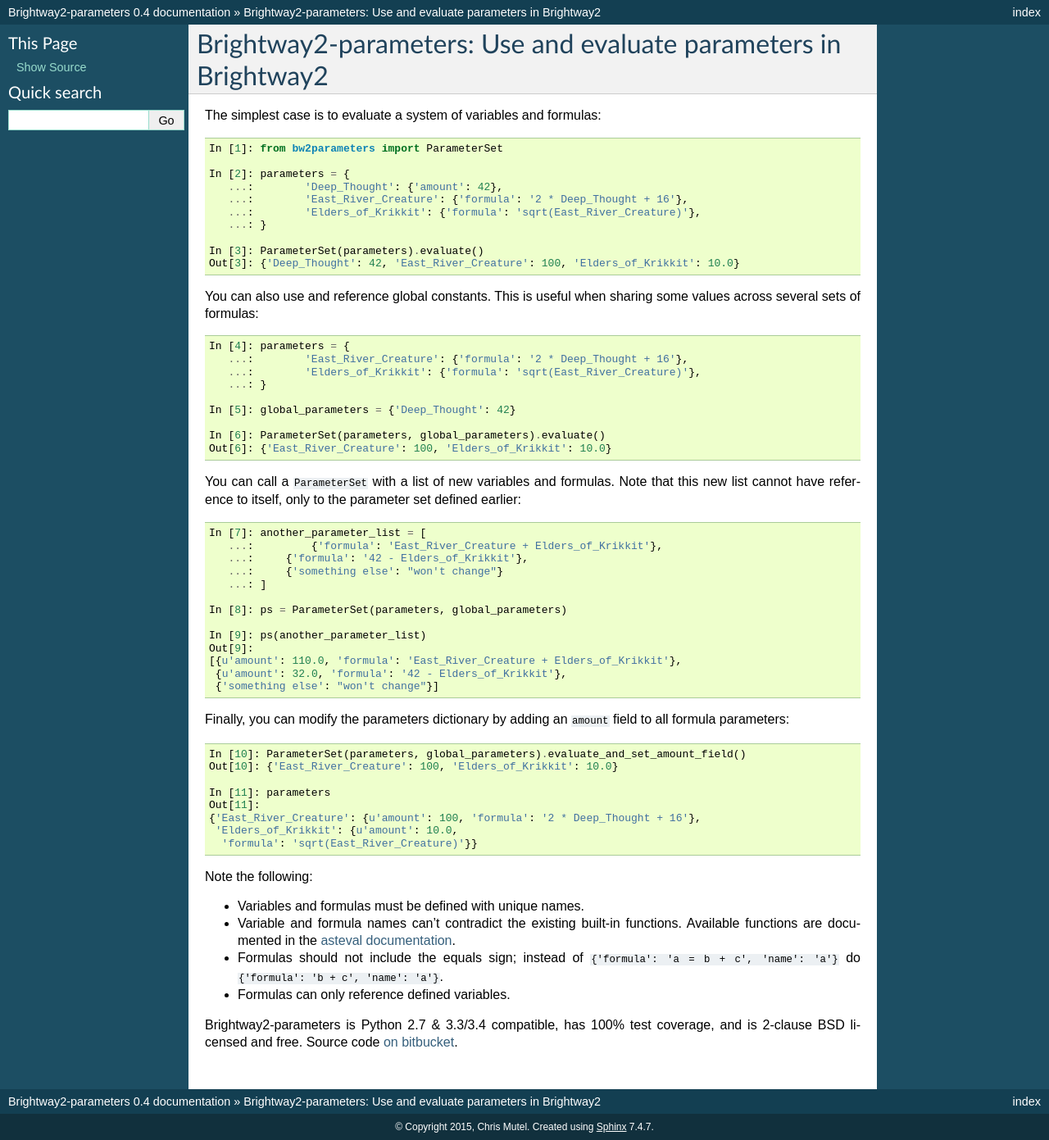
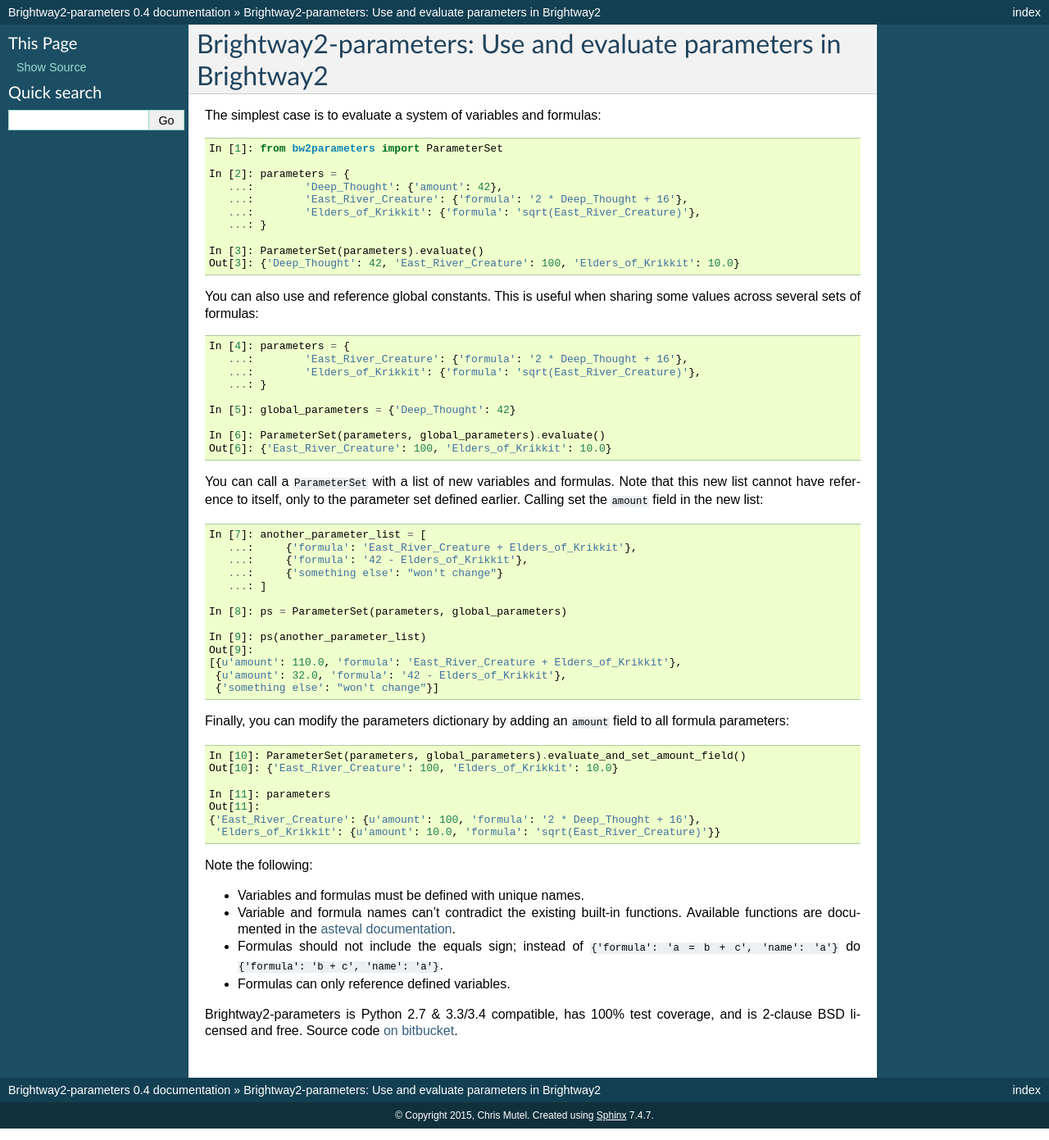
Before and after one commit to brightway-lca/brightway2-parameters, a Sphinx documentation site: the page built from docs/index.rst, in a window 1280 px wide. Shown: the whole page at 82% size. Built offline with Sphinx 7.4.7, drawn with Linux system fonts in a browser that asks for light colours.

Commit message:
Slight changes to docs

```diff
--- a/docs/index.rst
+++ b/docs/index.rst
@@ -30,12 +30,12 @@
     In [6]: ParameterSet(parameters, global_parameters).evaluate()
     Out[6]: {'East_River_Creature': 100, 'Elders_of_Krikkit': 10.0}
 
-You can call a ``ParameterSet`` with a list of new variables and formulas. Note that this new list cannot have reference to itself, only to the parameter set defined earlier:
+You can call a ``ParameterSet`` with a list of new variables and formulas. Note that this new list cannot have reference to itself, only to the parameter set defined earlier. Calling set the ``amount`` field in the new list:
 
 .. code-block:: python
 
     In [7]: another_parameter_list = [
-       ...:         {'formula': 'East_River_Creature + Elders_of_Krikkit'},
+       ...:     {'formula': 'East_River_Creature + Elders_of_Krikkit'},
        ...:     {'formula': '42 - Elders_of_Krikkit'},
        ...:     {'something else': "won't change"}
        ...: ]
@@ -58,8 +58,7 @@
     In [11]: parameters
     Out[11]:
     {'East_River_Creature': {u'amount': 100, 'formula': '2 * Deep_Thought + 16'},
-     'Elders_of_Krikkit': {u'amount': 10.0,
-      'formula': 'sqrt(East_River_Creature)'}}
+     'Elders_of_Krikkit': {u'amount': 10.0, 'formula': 'sqrt(East_River_Creature)'}}
 
 Note the following:
 
```
